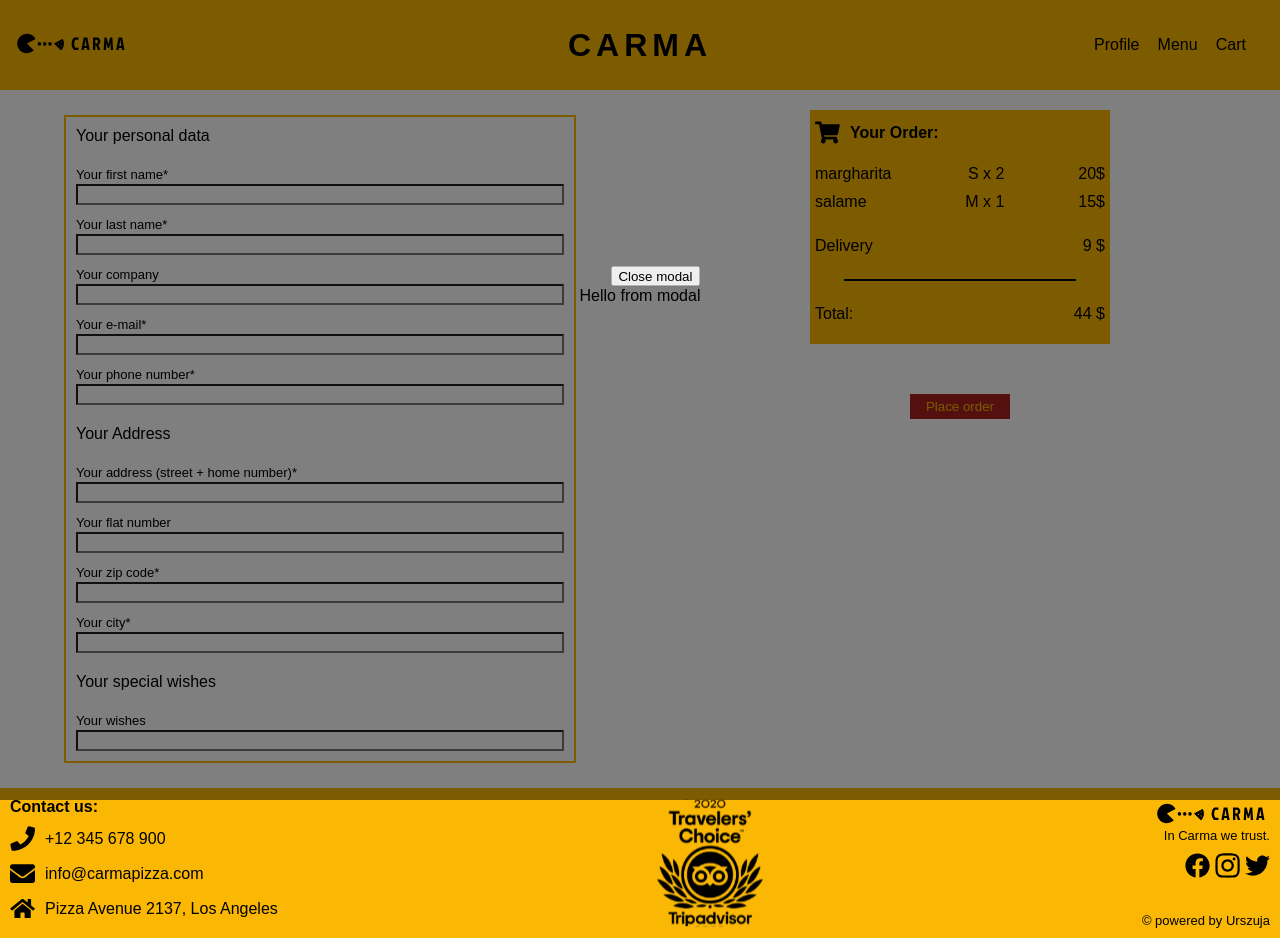
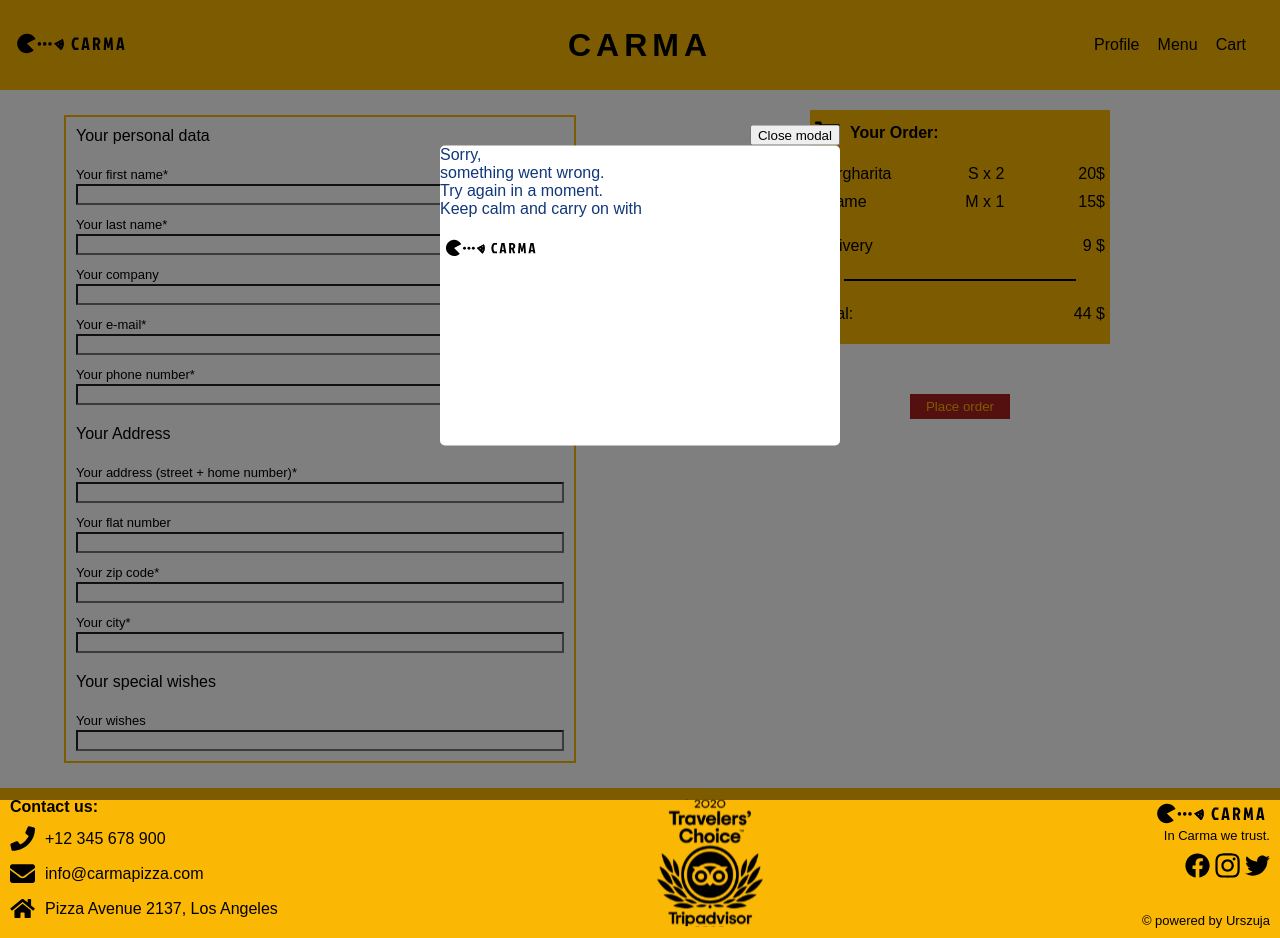
Before and after one commit to Urszuja/Carma.Restaurant.Project.Typescript.NextJS, a Next.js app in the folder carma-app/: page /order/final in a window 1280 px wide. Built offline with nearby package versions, Linux system fonts and the light colour scheme; a web font is replaced by a local one.

Commit message:
styling to form modal added

```diff
--- a/carma-app/components/Form/Form.tsx
+++ b/carma-app/components/Form/Form.tsx
@@ -1,10 +1,13 @@
 import React, { useState } from "react";
+
 import StyledForm from "../styles/Form.styled";
 import { SubmitHandler, useForm } from "react-hook-form";
 import FormInput from "../commons/input/FormInput";
 import Order from "../Order/Order";
 import Button from "../commons/button/Button";
+
 import Modal from "../commons/Modal/Modal";
+import FormModal from "./FormModal";
 
 interface IFormInputs {
   firstName: string;
@@ -13,6 +16,7 @@ interface IFormInputs {
 
 export default function Form() {
   const [isFinalModalOpen, setFinalModal] = useState(true);
+  const [isSuccess, setResult] = useState(false);
   const {
     register,
     formState: { errors },
@@ -25,6 +29,7 @@ export default function Form() {
   const onSubmit: SubmitHandler<IFormInputs> = (data) => {
     //POST CLIENT DATA WITH ORDER
     window.localStorage.clear();
+    setResult(true);
     setFinalModal(true);
   };
 
@@ -219,7 +224,9 @@ export default function Form() {
         <Button type="submit" text="Place order" />
       </div>
       {isFinalModalOpen && (
-        <Modal setModal={setFinalModal}>Hello from modal</Modal>
+        <Modal setModal={setFinalModal}>
+          <FormModal isSuccess={isSuccess} />
+        </Modal>
       )}
     </StyledForm>
   );
--- /dev/null
+++ b/carma-app/components/Form/FormModal.tsx
@@ -0,0 +1,34 @@
+import React from "react";
+import Image from "next/image";
+import { ORDER_FINAL } from "../../constants/texts";
+import { StyledFormModal } from "../styles/FormModal.styles";
+
+function FormModal({ isSuccess }: { isSuccess: boolean }) {
+  const response = isSuccess ? ORDER_FINAL.SUCCESS : ORDER_FINAL.FAIL;
+  console.log(response);
+  const style = isSuccess ? "success" : "danger";
+  console.log(style);
+  return (
+    <StyledFormModal isSuccess>
+      <div>
+        <div>{response.TEXT1}</div>
+        <div>{response.TEXT2}</div>
+      </div>
+      <div>
+        <div>{response.TEXT3}</div>
+        <div>{isSuccess && "Here goes timer"}</div>
+      </div>
+      <div>
+        <div>{response.TEXT4}</div>
+        <Image
+          src="/LogoWithName.svg"
+          alt="Carma Logo"
+          width={100}
+          height={60}
+        />
+      </div>
+    </StyledFormModal>
+  );
+}
+
+export default FormModal;
--- a/carma-app/components/Order/Order.tsx
+++ b/carma-app/components/Order/Order.tsx
@@ -26,7 +26,7 @@ function Order() {
         </div>
         <div className="order-items">
           <div className="column order-name">
-            {orders && orders.map((o) => <div>{o.name}</div>)}
+            {orders && orders.map((o, index) => <div>{o.name}</div>)}
           </div>
           <div className="column size-quantity">
             {orders &&
--- /dev/null
+++ b/carma-app/components/styles/FormModal.styles.ts
@@ -0,0 +1,14 @@
+import styled from "styled-components";
+interface Props {
+  isSuccess: boolean;
+}
+export const StyledFormModal = styled.div<Props>`
+  background-color: white;
+
+  border-radius: 5px;
+  width: 400px;
+  height: 300px;
+
+  color: ${(props) =>
+    props.isSuccess ? props.theme.success : props.theme.danger};
+`;
--- a/carma-app/components/styles/Header.styled.ts
+++ b/carma-app/components/styles/Header.styled.ts
@@ -11,6 +11,7 @@ export const StyledHeader = styled.div`
   height: 90px;
   top: 0;
   position: fixed;
+  z-index: 2;
 
   .linkContainer {
     display: flex;
--- a/carma-app/constants/texts.ts
+++ b/carma-app/constants/texts.ts
@@ -6,3 +6,18 @@ export const RESTAURANT_DETAILS = {
 };
 
 export const DEVELOPER_INFO = "© powered by Urszuja";
+
+export const ORDER_FINAL = {
+  FAIL: {
+    TEXT1: "Sorry,",
+    TEXT2: "something went wrong.",
+    TEXT3: "Try again in a moment.",
+    TEXT4: "Keep calm and carry on with ",
+  },
+  SUCCESS: {
+    TEXT1: "Congratz,",
+    TEXT2: "your order has been placed successfully.",
+    TEXT3: "Your order will arrive within: ",
+    TEXT4: "Thanks for choosing ",
+  },
+};
--- a/carma-app/pages/order/index.tsx
+++ b/carma-app/pages/order/index.tsx
@@ -1,4 +1,5 @@
 import React, { useContext } from "react";
+import Link from "next/link";
 import { DataStoreContext } from "../../components/DataStoreContext";
 import OrderItem from "../../components/OrderItem/OrderItem";
 import Order from "../../components/Order/Order";
@@ -23,7 +24,9 @@ function CartPage({ menuItems }: any) {
       </div>
       <div className="order-display">
         <Order />
-        <Button type="button" text="Confirm" />
+        <Link href="/order/final">
+          <Button type="button" text="Confirm" />
+        </Link>
       </div>
     </div>
   );
```
